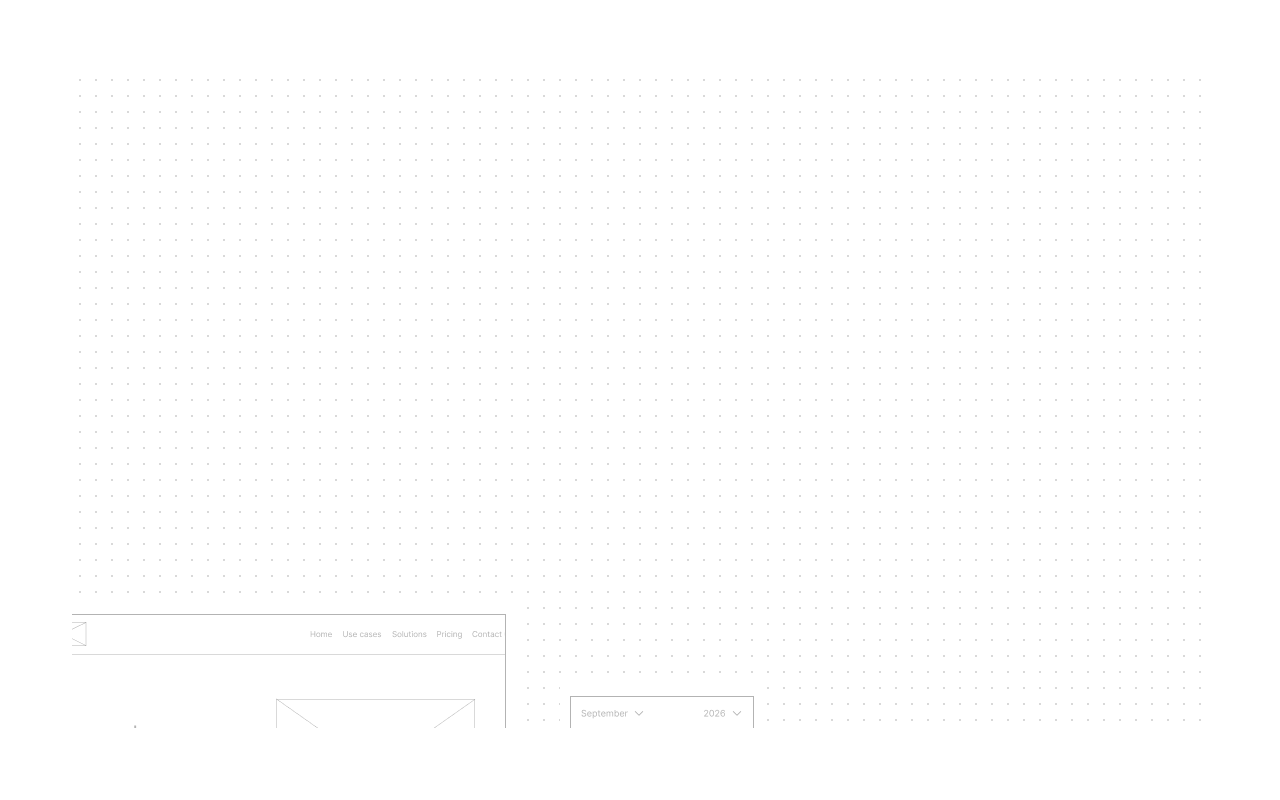
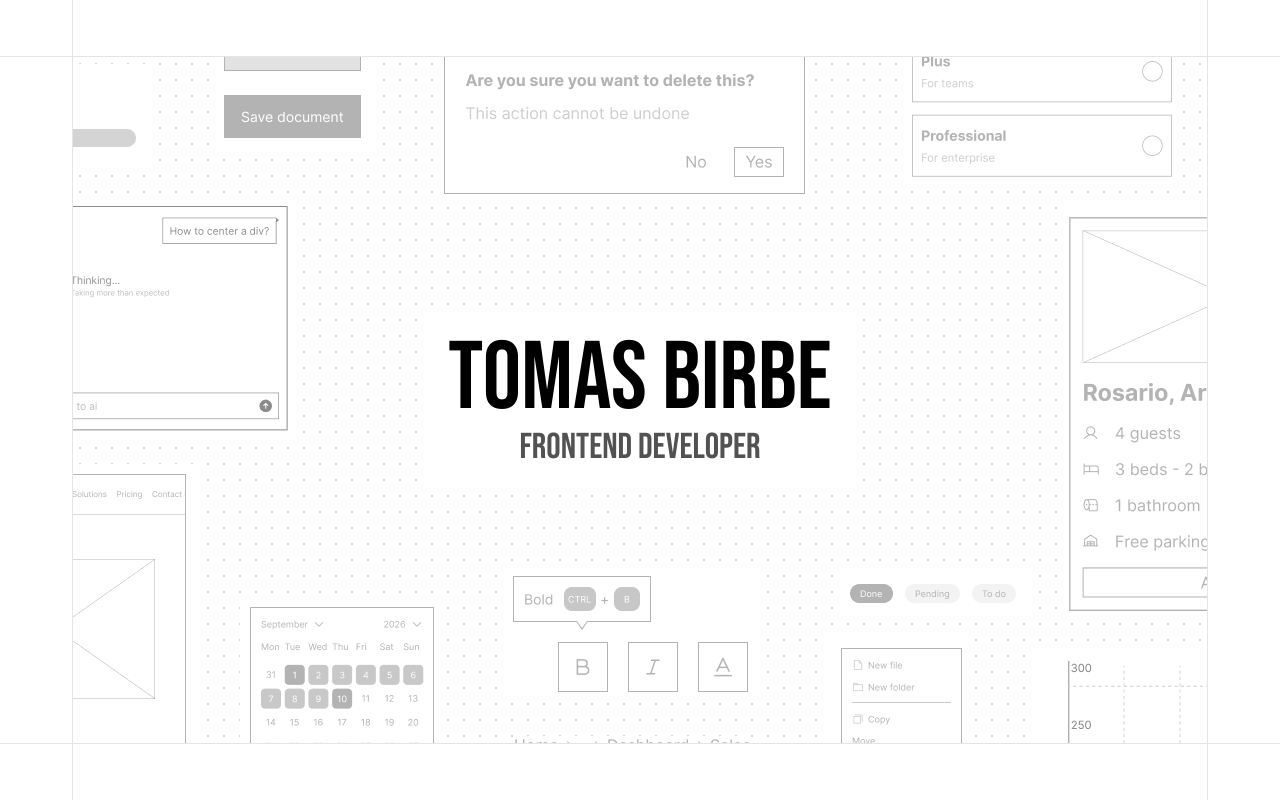
Before and after one commit to tomasbirbe/portfolio-2026, a Next.js app: page / in a window 1280 px wide. Built offline with nearby package versions, Linux system fonts and the light colour scheme.

Commit message:
update background elements and layout structure; add new background properties and improve positioning logic

```diff
--- a/app/background.json
+++ b/app/background.json
@@ -7,8 +7,98 @@
   },
   "calendar": {
     "x": 560,
-    "y": 686,
+    "y": 737,
     "width": 204,
     "height": 203
+  },
+  "contextMenu": {
+    "x": 1151,
+    "y": 778,
+    "width": 141,
+    "height": 181
+  },
+  "chat": {
+    "x": 350,
+    "y": 336,
+    "width": 268,
+    "height": 245
+  },
+  "chart": {
+    "x": 1348,
+    "y": 793,
+    "width": 389,
+    "height": 385
+  },
+  "chips": {
+    "x": 1160,
+    "y": 714,
+    "width": 186,
+    "height": 39
+  },
+  "card": {
+    "x": 1379,
+    "y": 347,
+    "width": 340,
+    "height": 415
+  },
+  "radioButtons": {
+    "x": 1225,
+    "y": 99,
+    "width": 274,
+    "height": 225
+  },
+  "paginateButtons": {
+    "x": 1554,
+    "y": 247,
+    "width": 249,
+    "height": 59
+  },
+  "font": {
+    "x": 1586,
+    "y": 52,
+    "width": 176,
+    "height": 186
+  },
+  "alert": {
+    "x": 754,
+    "y": 184,
+    "width": 381,
+    "height": 160
+  },
+  "icons": {
+    "x": 764,
+    "y": 75,
+    "width": 268,
+    "height": 53
+  },
+  "buttons": {
+    "x": 534,
+    "y": 91,
+    "width": 157,
+    "height": 197
+  },
+  "select": {
+    "x": 128,
+    "y": 106,
+    "width": 280,
+    "height": 61
+  },
+  "skeleton": {
+    "x": 24,
+    "y": 204,
+    "width": 442,
+    "height": 108
+  },
+  "toggleAndPopover": {
+    "x": 823,
+    "y": 706,
+    "width": 255,
+    "height": 136
+  },
+  "breadcrumbs": {
+    "x": 834,
+    "y": 876,
+    "width": 237,
+    "height": 19
   }
 }
--- a/app/layout.tsx
+++ b/app/layout.tsx
@@ -2,6 +2,8 @@ import type { Metadata } from "next";
 import { Geist, Inter } from "next/font/google";
 import "./globals.css";
 import localFont from "next/font/local";
+import { BackgroundElement } from "./page";
+import bgParams from './background.json'
 
 const bebasNeue = localFont({
   src: "../public/bebas_neue.ttf",
@@ -28,22 +30,24 @@ export default function RootLayout({ children }: LayoutProps<"/">) {
   return (
     <html
       lang="en"
-      className={`${geistSans.variable} ${interSans.variable} ${bebasNeue.variable} h-full antialiased`}
+      className={`${geistSans.variable} ${interSans.variable} ${bebasNeue.variable} antialiased h-full`}
     >
-      <body className="h-screen overflow-hidden">
-        <div className="h-full relative isolate ">
+      <body className="relative h-screen py-(--frame-height) px-(--frame-width)">
+        <div className="overflow-auto h-full">
           {children}
         </div>
+        <div className="z-10 bg-white w-(--frame-width) fixed left-0 top-0 bottom-0"></div>
+        <div className="z-10 bg-white w-(--frame-width) fixed right-0 top-0 bottom-0"></div>
+        <div className="z-10 bg-white h-(--frame-height) fixed left-0 top-0 right-0"></div>
+        <div className="z-10 bg-white h-(--frame-height) fixed left-0 bottom-0 right-0"></div>
+        <div className="z-10 bg-neutral-200 w-px fixed left-(--frame-width) top-0 bottom-0"></div>
+        <div className="z-10 bg-neutral-200 w-px fixed right-(--frame-width) top-0 bottom-0"></div>
+        <div className="z-10 bg-neutral-200 h-px fixed left-0 right-0 top-(--frame-height)"></div>
+        <div className="z-10 bg-neutral-200 h-px fixed left-0 right-0 bottom-(--frame-height)"></div>
+        {/* </div> */}
 
 
-        <div className="bg-white w-(--frame-width) absolute left-0 top-0 bottom-0"></div>
-        <div className="bg-white w-(--frame-width) absolute right-0 top-0 bottom-0"></div>
-        <div className="bg-white h-(--frame-width) absolute left-0 top-0 right-0"></div>
-        <div className="bg-white h-(--frame-width) absolute left-0 bottom-0 right-0"></div>
-        {/* <div className="bg-neutral-200 w-px absolute left-(--frame-width) top-0 bottom-0"></div>
-        <div className="bg-neutral-200 w-px absolute right-(--frame-width) top-0 bottom-0"></div>
-        <div className="bg-neutral-200 h-px absolute left-0 right-0 top-(--frame-height)"></div>
-        <div className="bg-neutral-200 h-px absolute left-0 right-0 bottom-(--frame-height)"></div> */}
+
       </body>
     </html>
   );
--- a/app/page.tsx
+++ b/app/page.tsx
@@ -2,113 +2,57 @@ import { ArrowSquareOutIcon } from "@phosphor-icons/react/dist/ssr/ArrowSquareOu
 import { EnvelopeSimpleIcon } from "@phosphor-icons/react/dist/ssr/EnvelopeSimple";
 import { GithubLogoIcon } from "@phosphor-icons/react/dist/ssr/GithubLogo";
 import { LinkedinLogoIcon } from "@phosphor-icons/react/dist/ssr/LinkedinLogo";
-import bgParams from './background.json'
+import bgParams from "./background.json";
 import Image from "next/image";
-import React from "react";
+import React, { ViewTransition } from "react";
 
-function BackgroundElement(
-  props: { width: number, height: number, x: number, y: number }
+function getBackgroundPosition(
+  x: number,
+  y: number,
+  inlineCenter: number,
+  blockCenter: number,
 ) {
+  let translateX = Math.abs(inlineCenter - x);
+  let translateY = Math.abs(blockCenter - y);
 
-  return <div className="absolute" style={{
-    width: props.width,
-    height: props.height,
-    top: props.y,
-    left: props.x,
-  }}>
-    <Image src="/background.png" style={{
+  if (y < blockCenter) {
+    translateY *= -1;
+  }
 
-      width: 1920,
-      height: 1080,
-      objectPosition: `-${props.x}px -${props.y}px`
-    }} className="object-cover" {...props} alt="" />
-  </div>
+  if (x < inlineCenter) {
+    translateX *= -1;
+  }
+  return { translateX, translateY };
 }
 
-export function LandingPage() {
+export function BackgroundElement(props: {
+  width: number;
+  height: number;
+  x: number;
+  y: number;
+}) {
+  const position = getBackgroundPosition(props.x, props.y, 1920 / 2, 1080 / 2);
   return (
-    // <div className="">
-    <div>
-      <BackgroundElement {...bgParams.landing} />
-      <BackgroundElement {...bgParams.calendar} />
-
-      {/* Izquierda */}
-      {/* <div className="flex flex-col col-start-1 row-start-3 -row-end-1 justify-start mx-auto items-start"> */}
-      {/* <Image
-          src="/wireframes/landing.jpg"
-          width={500}
-          height={412}
-          aria-hidden
-          alt=""
-          preload
-        />
-        <h1 className="text-9xl font-sans-display row-start-2 col-start-1">
-          <div>Frontend</div>
-          <div>Developer</div>
-        </h1>
-      </div> */}
-
-      {/* Arriba derecha */}
-      {/* <div className="flex col-start-2 row-start-1 gap-4 justify-start items-start">
-        <div className="flex flex-col gap-4 justify-start items-start">
-          <Image
-            src="/wireframes/select.jpg"
-            width={280}
-            height={61}
-            aria-hidden
-            alt=""
-          />
-          <Image
-            src="/wireframes/modal.jpg"
-            width={381}
-            height={160}
-            aria-hidden
-            alt=""
-          />
-        </div>
-        <Image
-          src="/wireframes/radio-group.jpg"
-          width={274}
-          height={225}
-          aria-hidden
-          alt=""
-        />
-      </div> */}
-
-      {/* Abajo derecha */}
-      {/* <div className="flex gap-4 col-start-2 row-start-2 justify-start items-start self-start">
-        <Image
-          src="/wireframes/buttons.jpg"
-          width={157}
-          height={197}
-          aria-hidden
-          alt=""
-        />
-        <div className="flex flex-col gap-4 justify-start">
-          <Image
-            src="/wireframes/icons.jpg"
-            width={268}
-            height={53}
-            aria-hidden
-            alt=""
-          />
-
-          <Image
-            src="/wireframes/chat.png"
-            width={268}
-            height={243}
-            aria-hidden
-            alt=""
-          />
-        </div>
-        <Image
-          src="/wireframes/card.png"
-          width={236}
-          height={286}
-          aria-hidden
-          alt=""
-        />*/}
-      {/* </div> */}
+    <div
+      className="absolute inset-1/2"
+      style={{
+        width: props.width,
+        height: props.height,
+        translate: `${position.translateX}px ${position.translateY}px`,
+      }}
+    >
+      <Image
+        src="/background.png"
+        unoptimized={true}
+        loading="eager"
+        style={{
+          objectPosition: `-${props.x}px -${props.y}px`,
+        }}
+        className="object-none w-full h-full"
+        width={props.width}
+        height={props.height}
+        alt=""
+      />
     </div>
   );
 }
@@ -124,13 +68,13 @@ function AboutMe() {
         <h2 className="font-sans-display text-6xl">About me</h2>
         <div className="flex flex-col gap-4">
           <p>
-            Hi! My name is Tomas, I’m a JavaScript Developer focused on making
-            {" "}<Bold>amazing user experiences</Bold> and
-            {" "}<Bold>pixel-perfect</Bold> designs implementations.
+            Hi! My name is Tomas, I’m a JavaScript Developer focused on making{" "}
+            <Bold>amazing user experiences</Bold> and <Bold>pixel-perfect</Bold>{" "}
+            designs implementations.
           </p>
           <p>
-            Mainly building with <Bold>React</Bold> stack and
-            {" "}<Bold>Next.JS</Bold>.
+            Mainly building with <Bold>React</Bold> stack and{" "}
+            <Bold>Next.JS</Bold>.
           </p>
         </div>
       </div>
@@ -138,17 +82,52 @@ function AboutMe() {
         <div className="relative w-fit">
           <svg className="h-full w-full absolute inset-0 overflow-visible">
             <g className="stroke-1 stroke-neutral-200">
-              <line vectorEffect="non-scaling-stroke" x1="0%" x2="0%" y1="calc(0% - 20px)" y2="calc(100% + 20px)"></line>
-              <line vectorEffect="non-scaling-stroke" x1="100%" x2="100%" y1="calc(0% - 20px)" y2="calc(100% + 20px)"></line>
-              <line vectorEffect="non-scaling-stroke" x1="calc(0% - 20px)" x2="calc(100% + 20px)" y1="0%" y2="0%"></line>
-              <line vectorEffect="non-scaling-stroke" x1="calc(0% - 20px)" x2="calc(100% + 20px)" y1="100%" y2="100%"></line>
+              <line
+                vectorEffect="non-scaling-stroke"
+                x1="0%"
+                x2="0%"
+                y1="calc(0% - 20px)"
+                y2="calc(100% + 20px)"
+              ></line>
+              <line
+                vectorEffect="non-scaling-stroke"
+                x1="100%"
+                x2="100%"
+                y1="calc(0% - 20px)"
+                y2="calc(100% + 20px)"
+              ></line>
+              <line
+                vectorEffect="non-scaling-stroke"
+                x1="calc(0% - 20px)"
+                x2="calc(100% + 20px)"
+                y1="0%"
+                y2="0%"
+              ></line>
+              <line
+                vectorEffect="non-scaling-stroke"
+                x1="calc(0% - 20px)"
+                x2="calc(100% + 20px)"
+                y1="100%"
+                y2="100%"
+              ></line>
             </g>
 
             <g className="stroke-1 stroke-neutral-200">
-              <line vectorEffect="non-scaling-stroke" x1="0%" x2="100%" y1="0%" y2="100%"></line>
-              <line vectorEffect="non-scaling-stroke" x1="100%" x2="0%" y1="0%" y2="100%"></line>
+              <line
+                vectorEffect="non-scaling-stroke"
+                x1="0%"
+                x2="100%"
+                y1="0%"
+                y2="100%"
+              ></line>
+              <line
+                vectorEffect="non-scaling-stroke"
+                x1="100%"
+                x2="0%"
+                y1="0%"
+                y2="100%"
+              ></line>
             </g>
-
           </svg>
           <Image
             src="/profile.jpg"
@@ -171,7 +150,7 @@ function ProjectCard(props: {
   description: string;
   githubLink: string;
   demoLink: string;
-  note?: React.ReactNode
+  note?: React.ReactNode;
 }) {
   return (
     <div className="flex sticky top-(--project-gap-top) items-start justify-center w-[70%] max-h-250 h-(--project-height) border border-neutral-400 bg-white">
@@ -205,9 +184,7 @@ function ProjectCard(props: {
             rel="noopener noreferrer"
           >
             Go to demo
-            <ArrowSquareOutIcon
-              size={16}
-            />
+            <ArrowSquareOutIcon size={16} />
           </a>
         </div>
       </div>
@@ -222,9 +199,7 @@ function Projects() {
         <h2 className="font-sans-display text-6xl">Projects</h2>
       </div>
 
-      <div className="flex flex-col w-full items-center gap-80 p-8 min-h-0 justify-start bg-[#ffffff] bg-[linear-gradient(to_right,#d9d9d9_1px,transparent_1px),linear-gradient(to_bottom,#c0c0c0_1px,transparent_1px)] bg-size-[24px_24px] relative font-sans bg-position-[0px_12px]"
-      >
-        {/* TODO: Check width on bigger viewport */}
+      <div className="flex flex-col w-full h-full items-center gap-80 p-8 min-h-0 justify-start bg-[#ffffff] bg-[linear-gradient(to_right,#d9d9d9_1px,transparent_1px),linear-gradient(to_bottom,#c0c0c0_1px,transparent_1px)] bg-size-[24px_24px] relative font-sans bg-position-[0px_12px]">
         <ProjectCard
           imgSrc="/blommy.webp"
           imgWidth={1200}
@@ -242,7 +217,12 @@ function Projects() {
           description="A finance app where you can register your spends, incomes and savings"
           githubLink="https://github.com/blommy"
           demoLink="https://tb-county.vercel.app/"
-          note={<p className="italic text-sm">You can try it with <Bold>testdemo@gmail.com</Bold> as username and <Bold>testdemo</Bold> as password</p>}
+          note={
+            <p className="italic text-sm">
+              You can try it with <Bold>testdemo@gmail.com</Bold> as username
+              and <Bold>testdemo</Bold> as password
+            </p>
+          }
         />
         <ProjectCard
           imgSrc="/meli-challenge.png"
@@ -260,22 +240,46 @@ function Projects() {
 
 function Contact() {
   return (
-    <>
+    <div className="relative h-full flex items-center">
       <div className="p-12 w-120 relative ml-8">
         <div className="flex flex-col gap-4">
           <div className="flex flex-col gap-2">
             <h3 className="text-6xl font-sans-display">Contact</h3>
-            <p className="text-pretty">I&apos;m always ready to listen to any proposal. If you think I can fit in any project you have in mind, don&apos;t hesitate to contact me.</p>
+            <p className="text-pretty">
+              I&apos;m always ready to listen to any proposal. If you think I
+              can fit in any project you have in mind, don&apos;t hesitate to
+              contact me.
+            </p>
           </div>
           <div className="flex gap-4">
-            <a className="hover:scale-110 transition-transform" href="mailto:tomas.birbe@gmail.com"><EnvelopeSimpleIcon size={32} /></a>
-            <a className="hover:scale-110 transition-transform" href="https://www.linkedin.com/in/tomas-birbe/"><LinkedinLogoIcon size={32} /></a>
-            <a className="hover:scale-110 transition-transform" href="https://github.com/tomasbirbe"><GithubLogoIcon size={32} /></a>
+            <a
+              className="hover:scale-110 transition-transform"
+              href="mailto:tomas.birbe@gmail.com"
+            >
+              <EnvelopeSimpleIcon size={32} />
+            </a>
+            <a
+              className="hover:scale-110 transition-transform"
+              href="https://www.linkedin.com/in/tomas-birbe/"
+            >
+              <LinkedinLogoIcon size={32} />
+            </a>
+            <a
+              className="hover:scale-110 transition-transform"
+              href="https://github.com/tomasbirbe"
+            >
+              <GithubLogoIcon size={32} />
+            </a>
           </div>
         </div>
         <svg className="w-full h-full absolute inset-0 pointer-events-none z-10 overflow-visible">
           <g className="stroke-1 stroke-neutral-300">
-            <line x1="0%" x2="100%" y1="calc(100% - 24px)" y2="calc(100% - 24px)"></line>
+            <line
+              x1="0%"
+              x2="100%"
+              y1="calc(100% - 24px)"
+              y2="calc(100% - 24px)"
+            ></line>
             <line x1="100%" x2="100%" y1="100%" y2="calc(100% - 48px)"></line>
           </g>
           <g className="stroke-1 stroke-neutral-300">
@@ -285,30 +289,129 @@ function Contact() {
         </svg>
       </div>
       <svg className="absolute right-0 top-0 w-1/2 h-full">
-        <line x2="0" x1="100%" y1="0" y2="100%" className="stroke-neutral-200" vectorEffect="non-scaling-stroke" />
-        <line x1="25%" y1="75%" x2="50%" y2="100%" className="stroke-neutral-200" vectorEffect="non-scaling-stroke" />
-        <line x1="75%" y1="25%" x2="50%" y2="0%" className="stroke-neutral-200" vectorEffect="non-scaling-stroke" />
+        <line
+          x2="0"
+          x1="100%"
+          y1="0"
+          y2="100%"
+          className="stroke-neutral-200"
+          vectorEffect="non-scaling-stroke"
+        />
+        <line
+          x1="25%"
+          y1="75%"
+          x2="50%"
+          y2="100%"
+          className="stroke-neutral-200"
+          vectorEffect="non-scaling-stroke"
+        />
+        <line
+          x1="75%"
+          y1="25%"
+          x2="50%"
+          y2="0%"
+          className="stroke-neutral-200"
+          vectorEffect="non-scaling-stroke"
+        />
       </svg>
-    </>
+    </div>
+  );
+}
+
+function CoordinatedFadeIn({
+  children,
+  baseDelayInMS = 700,
+  order,
+}: {
+  children: React.ReactNode;
+  order: number;
+  baseDelayInMS?: number;
+}) {
+  return (
+    <div
+      style={{ transitionDelay: `${baseDelayInMS * order}ms` }}
+      className="starting:opacity-0 opacity-100 transition-opacity duration-1200"
+    >
+      {children}
+    </div>
   );
 }
 
 export default function Page() {
   return (
-    // TODO: test to remove overflow
-    <div className="overflow-auto h-full px-(--frame-width) relative py-(--frame-height) ">
-      <div className="flex w-full border-b border-neutral-200 h-full overflow-hidden items-end min-h-0 justify-start bg-[#ffffff] bg-[radial-gradient(#d9d9d9_1px,transparent_1px)] bg-size-[16px_16px] font-sans">
-        <LandingPage />
+    <>
+      <div className="h-full grid place-items-center bg-[#ffffff] bg-[radial-gradient(#d9d9d9_1px,transparent_1px)] bg-size-[16px_16px] border-b border-neutral-200 relative overflow-hidden">
+        <CoordinatedFadeIn order={2}>
+          <BackgroundElement {...bgParams.chat} />
+          <BackgroundElement {...bgParams.toggleAndPopover} />
+          <BackgroundElement {...bgParams.chips} />
+          <BackgroundElement {...bgParams.card} />
+          <BackgroundElement {...bgParams.alert} />
+        </CoordinatedFadeIn>
+        <CoordinatedFadeIn order={3}>
+          <BackgroundElement {...bgParams.calendar} />
+          <BackgroundElement {...bgParams.contextMenu} />
+          <BackgroundElement {...bgParams.buttons} />
+          <BackgroundElement {...bgParams.radioButtons} />
+        </CoordinatedFadeIn>
+        <CoordinatedFadeIn order={4}>
+          <BackgroundElement {...bgParams.paginateButtons} />
+          <BackgroundElement {...bgParams.chart} />
+          <BackgroundElement {...bgParams.skeleton} />
+          <BackgroundElement {...bgParams.landing} />
+        </CoordinatedFadeIn>
+        <CoordinatedFadeIn order={5}>
+          <BackgroundElement {...bgParams.font} />
+          <BackgroundElement {...bgParams.icons} />
+          <BackgroundElement {...bgParams.select} />
+          <BackgroundElement {...bgParams.breadcrumbs} />
+        </CoordinatedFadeIn>
+        <div className="starting:bg-transparent bg-white px-6 py-4 absolute starting:opacity-0 opacity-100 transition-[opacity,background] duration-1000">
+          <CoordinatedFadeIn order={0}>
+            <p className="text-8xl font-sans-display text-center text-black">
+              Tomas Birbe
+            </p>
+          </CoordinatedFadeIn>
+          <CoordinatedFadeIn order={1}>
+            <p className="text-4xl font-sans-display text-center text-neutral-600">
+              Frontend Developer
+            </p>
+          </CoordinatedFadeIn>
+        </div>
       </div>
-      <div className="flex isolate border-b border-neutral-200 w-full h-full min-h-0 relative">
+      <div className="h-full border-b border-neutral-200">
         <AboutMe />
       </div>
-      <div className="flex isolate border-b border-neutral-200 w-full min-h-0 relative">
+      <div>
         <Projects />
       </div>
-      <div className="flex w-full border-b border-neutral-200 items-center h-full min-h-0 relative">
+      <div className="h-full">
         <Contact />
       </div>
-    </div>
+    </>
   );
 }
+
+// export default function Page() {
+//   return (
+//     // TODO: test to remove overflow
+//     <div className="px-(--frame-width) h-full py-(--frame-height)">
+//     {/* <div className="px-(--frame-width) relative py-(--frame-height) "> */}
+//       <div className="">
+//         <LandingPage />
+//       </div>
+//       <div className="flex h-screen w-screen border-b border-neutral-200 items-end min-h-0 justify-start bg-[#ffffff] bg-[radial-gradient(#d9d9d9_1px,transparent_1px)] bg-size-[16px_16px] font-sans">
+//         <LandingPage />
+//       </div>
+//       <div className="flex isolate border-b border-neutral-200 w-screen h-screen min-h-0 relative">
+//         <AboutMe />
+//       </div>
+//       <div className="flex isolate border-b border-neutral-200 w-screen h-screen min-h-0 relative">
+//         <Projects />
+//       </div>
+//       <div className="flex w-screen border-b border-neutral-200 items-center h-screen min-h-0 relative">
+//         <Contact />
+//       </div>
+//     </div>
+//   );
+// }
--- a/next.config.ts
+++ b/next.config.ts
@@ -5,6 +5,7 @@ const nextConfig: NextConfig = {
   reactCompiler: true,
   cacheComponents: true,
   partialPrefetching: true,
+
 };
 
 export default nextConfig;
```
Also changed, not shown: public/background bkp.png (added), public/background.png.
